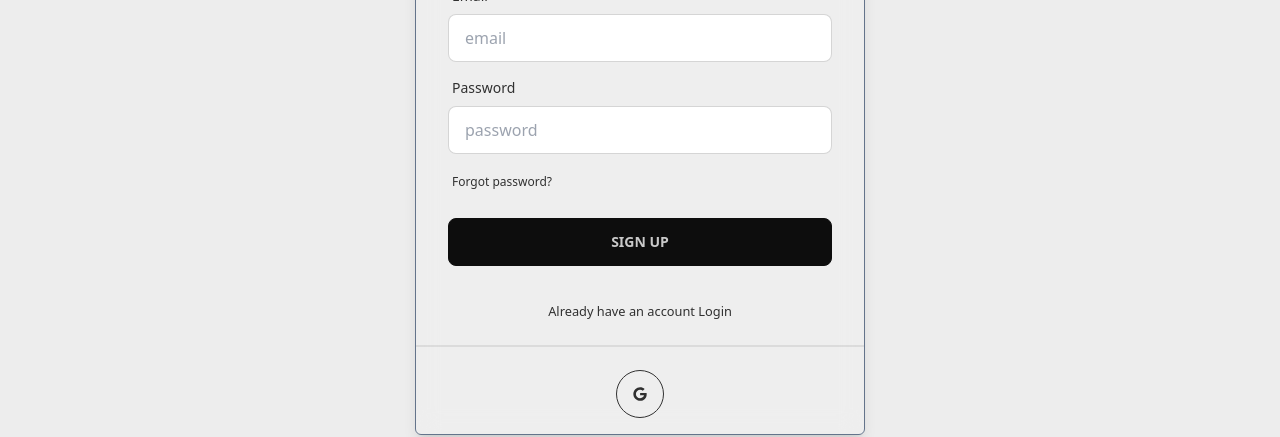
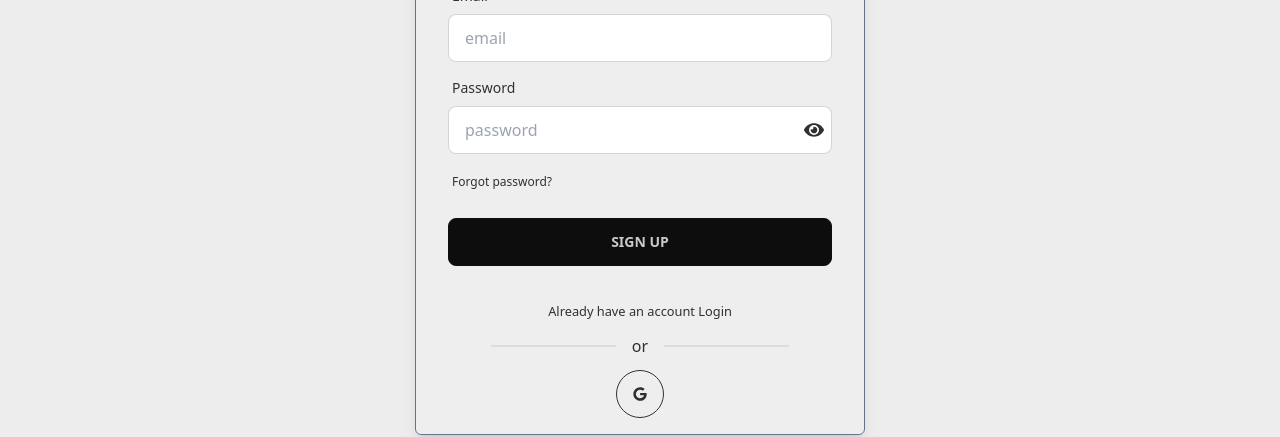
Before and after one commit to rakib8680/LanguageVio-Client, a React (Vite) app: page /register in a window 1280 px wide. Shown: the part 483-920 px from the top of the page. Built offline with nearby package versions, Linux system fonts and the light colour scheme; no server answers.

Commit message:
show hide password function added

```diff
--- a/src/Providers/AuthProvider.jsx
+++ b/src/Providers/AuthProvider.jsx
@@ -1,5 +1,5 @@
 import { createContext, useEffect, useState } from "react";
-import { createUserWithEmailAndPassword, getAuth,  GoogleAuthProvider, onAuthStateChanged, signInWithEmailAndPassword, signInWithPopup, signOut, updateProfile } from "firebase/auth";
+import { createUserWithEmailAndPassword, getAuth, GoogleAuthProvider, onAuthStateChanged, signInWithEmailAndPassword, signInWithPopup, signOut, updateProfile } from "firebase/auth";
 import app from "../firebase.config";
 
 
@@ -56,6 +56,7 @@ const AuthProvider = ({ children }) => {
     // set current user
     useEffect(() => {
         const unsubscribe = onAuthStateChanged(auth, currentUser => {
+            console.log(currentUser)
             setUser(currentUser)
             setLoading(false)
         })
@@ -63,7 +64,7 @@ const AuthProvider = ({ children }) => {
     }, []);
 
     // // update profile
-    const updateUser = ( name, photo) => {
+    const updateUser = (name, photo) => {
         return updateProfile(auth.currentUser, {
             displayName: name,
             photoURL: photo
--- a/src/pages/LogIn&LogOut/GoogleLogin.jsx
+++ b/src/pages/LogIn&LogOut/GoogleLogin.jsx
@@ -1,11 +1,13 @@
-import React from 'react';
+import React, { useContext } from 'react';
 import toast from 'react-hot-toast';
 import { FaGoogle } from "react-icons/fa";
+import { AuthContext } from '../../Providers/AuthProvider';
 
 const GoogleLogin = () => {
+    const { handleGoogleSignIn } = useContext(AuthContext);
 
-    const handleGoogleSignIn = () => {
-        googleSignIn()
+    const handleSignIn = () => {
+        handleGoogleSignIn()
             .then(result => {
                 // const loggedInUser = result.user;
                 toast.success('Login successful')
@@ -17,9 +19,9 @@ const GoogleLogin = () => {
     return (
         <div>
             <div>
-                <div className="divider"></div>
+                <div className="divider w-2/3 mx-auto">or</div>
                 <div className="w-full text-center my-4">
-                    <button onClick={handleGoogleSignIn} className="btn btn-circle btn-outline">
+                    <button onClick={handleSignIn} className="btn btn-circle btn-outline">
                         <FaGoogle></FaGoogle>
                     </button>
                 </div>
--- a/src/pages/LogIn&LogOut/Register.jsx
+++ b/src/pages/LogIn&LogOut/Register.jsx
@@ -1,5 +1,7 @@
-import React, { useContext } from 'react';
+import React, { useContext, useState } from 'react';
 import { useForm } from 'react-hook-form';
+import toast from 'react-hot-toast';
+import { FaEye, FaEyeSlash } from 'react-icons/fa';
 import { Link, useNavigate } from 'react-router-dom';
 import { AuthContext } from '../../Providers/AuthProvider';
 import GoogleLogin from './GoogleLogin';
@@ -7,15 +9,27 @@ import GoogleLogin from './GoogleLogin';
 const Register = () => {
 
     const { register, handleSubmit, reset, formState: { errors } } = useForm();
-    const { createUser, updateUserProfile } = useContext(AuthContext);
+    const [showPass, setShowPass] = useState(false)
+    const { updateUser, registerUser } = useContext(AuthContext);
     // const navigate = useNavigate();
 
     const onSubmit = data => {
         console.log(data)
-    }
+
+        // register new user
+        registerUser(data.email, data.password)
+            .then((result) => {
+                updateUser(data.name, data.photoURL)
+                toast.success('Successfully registered')
+                // navigate(location?.state?.from.pathname || '/')
+            })
+            .catch(error => toast.error(error.message));
+
+    };
+
 
     return (
-        <div className="hero  bg-base-200  md:h-[850px]">
+        <div className="hero  bg-base-200  md:h-[850px] ">
             <div className="">
                 <div className="card  md:w-[450px] shadow-lg bg-white backdrop-blur-md bg-opacity-10  border border-slate-500 rounded-md">
                     <form onSubmit={handleSubmit(onSubmit)} className="card-body">
@@ -55,11 +69,11 @@ const Register = () => {
 
 
 
-                        <div className="form-control ">
+                        <div className="form-control relative">
                             <label className="label">
                                 <span className="label-text">Password</span>
                             </label>
-                            <input type="password"  {...register("password", {
+                            <input type={showPass ? 'text' : 'password'}  {...register("password", {
                                 required: true,
                                 minLength: 6,
                                 maxLength: 20,
@@ -69,6 +83,12 @@ const Register = () => {
                             {errors.password?.type === 'minLength' && <p className="text-error mt-2">Password must be 6 characters or Above</p>}
                             {errors.password?.type === 'maxLength' && <p className="text-error mt-2">Password must be less than 20 characters</p>}
                             {errors.password?.type === 'pattern' && <p className="text-error mt-2">Password must have one Uppercase one lower case and one number </p>}
+
+                            <div className='absolute right-2 top-[50px] cursor-pointer' onClick={() => setShowPass(!showPass)}>
+                                {
+                                    showPass ? <FaEyeSlash size={22} /> : <FaEye size={20} />
+                                }
+                            </div>
 
                             <label className="label">
                                 <a href="#" className="label-text-alt hover:link my-3">Forgot password?</a>
```
